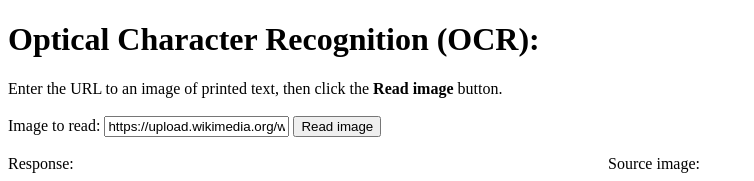
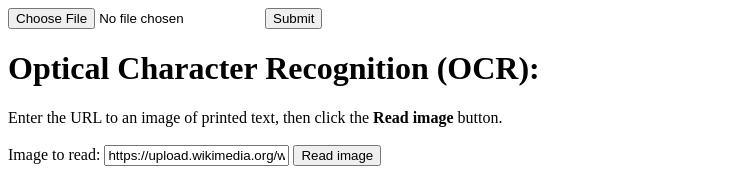
Before and after one commit to tvottra/foodd, a plain HTML site: page index.html in a window 1280 px wide. Shown: the top 181 px of the page, without its empty margins (0-754 px from the left). Drawn offline with nearby package versions, Linux system fonts and the light colour scheme.

Commit message:
Update index.html

```diff
--- a/index.html
+++ b/index.html
@@ -5,6 +5,11 @@
     <script src="http://ajax.googleapis.com/ajax/libs/jquery/1.9.0/jquery.min.js"></script>
 </head>
 <body>
+
+ <form action="/action_page.php">
+  <input type="file" name="pic" accept="image/*">
+  <input type="submit">
+</form>
 
 <script type="text/javascript">
     function processImage() {
```
